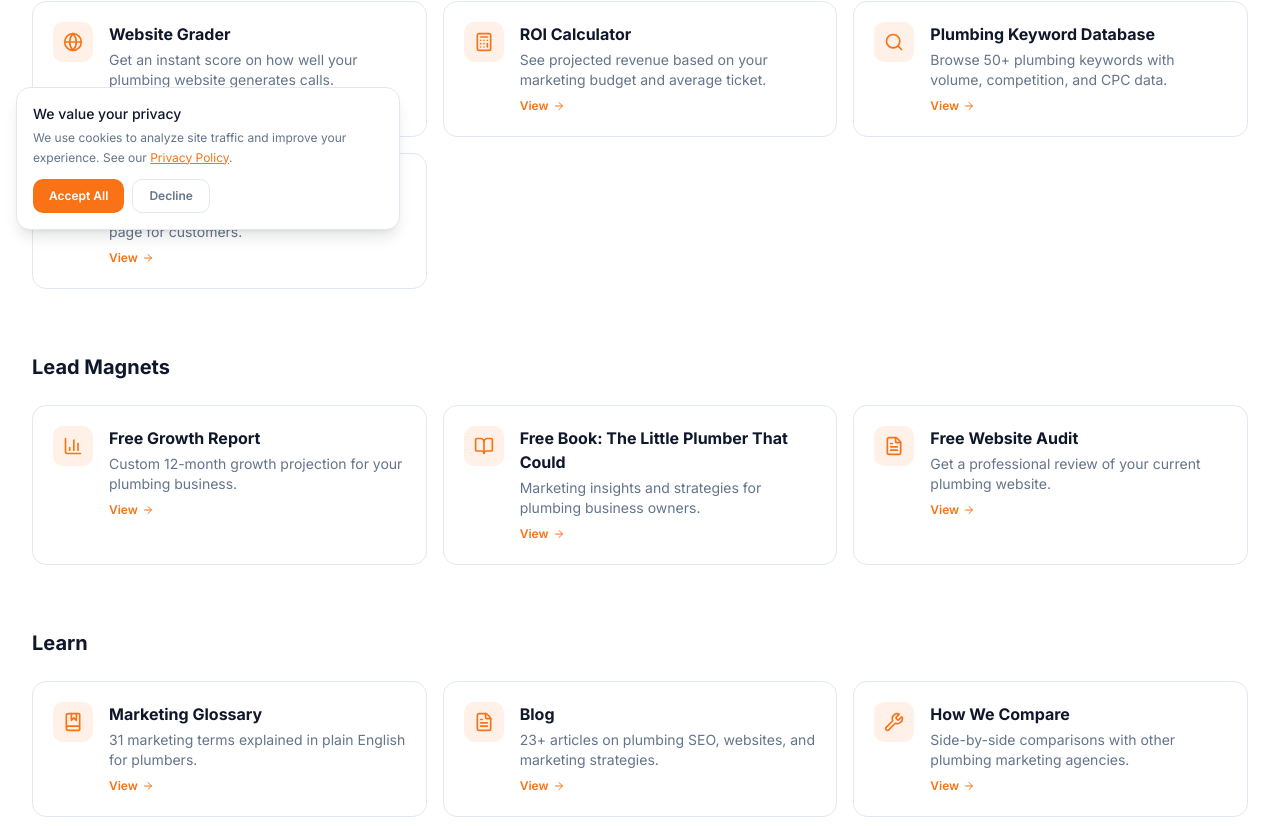
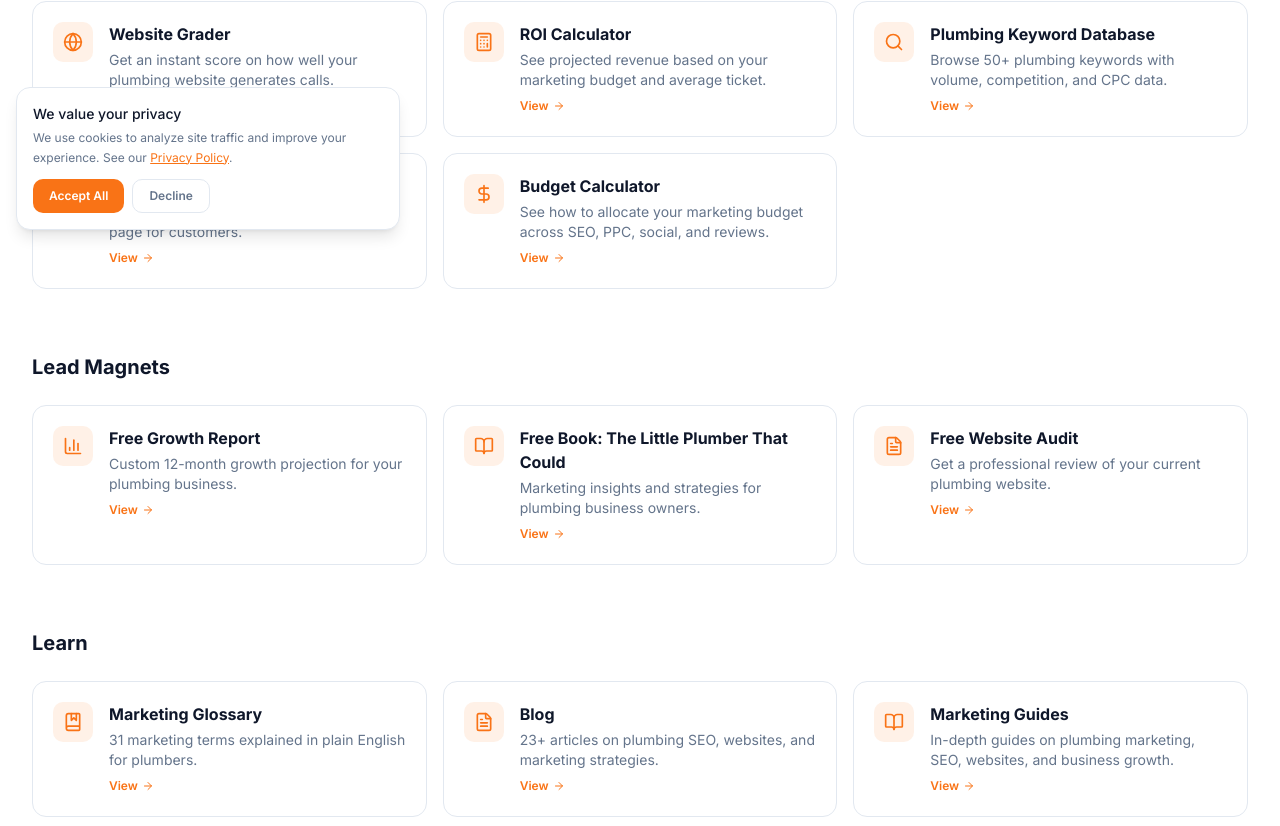
Before and after one commit to FacelessMedia/onlyplumbingsites, a Next.js app: page /resources in a window 1280 px wide. Shown: the part 554-1380 px from the top of the page. Built offline with nearby package versions, Linux system fonts and the light colour scheme; no server answers.

Commit message:
feat: Skeleton UI component, resources page updates - Skeleton component for loading states - Resources page: added Budget Calculator + Marketing Guides links

```diff
--- a/src/app/resources/page.tsx
+++ b/src/app/resources/page.tsx
@@ -11,6 +11,7 @@ import {
   ArrowRight,
   Wrench,
   BookMarked,
+  DollarSign,
 } from "lucide-react";
 
 export const metadata: Metadata = {
@@ -46,6 +47,12 @@ const sections = [
         description: "Generate a direct link to your Google review page for customers.",
         href: "/tools/review-link-generator",
         icon: Star,
+      },
+      {
+        title: "Budget Calculator",
+        description: "See how to allocate your marketing budget across SEO, PPC, social, and reviews.",
+        href: "/tools/budget-calculator",
+        icon: DollarSign,
       },
     ],
   },
@@ -86,6 +93,12 @@ const sections = [
         description: "23+ articles on plumbing SEO, websites, and marketing strategies.",
         href: "/blog",
         icon: FileText,
+      },
+      {
+        title: "Marketing Guides",
+        description: "In-depth guides on plumbing marketing, SEO, websites, and business growth.",
+        href: "/guides",
+        icon: BookOpen,
       },
       {
         title: "How We Compare",
--- /dev/null
+++ b/src/components/ui/skeleton.tsx
@@ -0,0 +1,15 @@
+import { cn } from "@/lib/utils";
+
+function Skeleton({
+  className,
+  ...props
+}: React.HTMLAttributes<HTMLDivElement>) {
+  return (
+    <div
+      className={cn("animate-pulse rounded-md bg-slate-200", className)}
+      {...props}
+    />
+  );
+}
+
+export { Skeleton };
```
